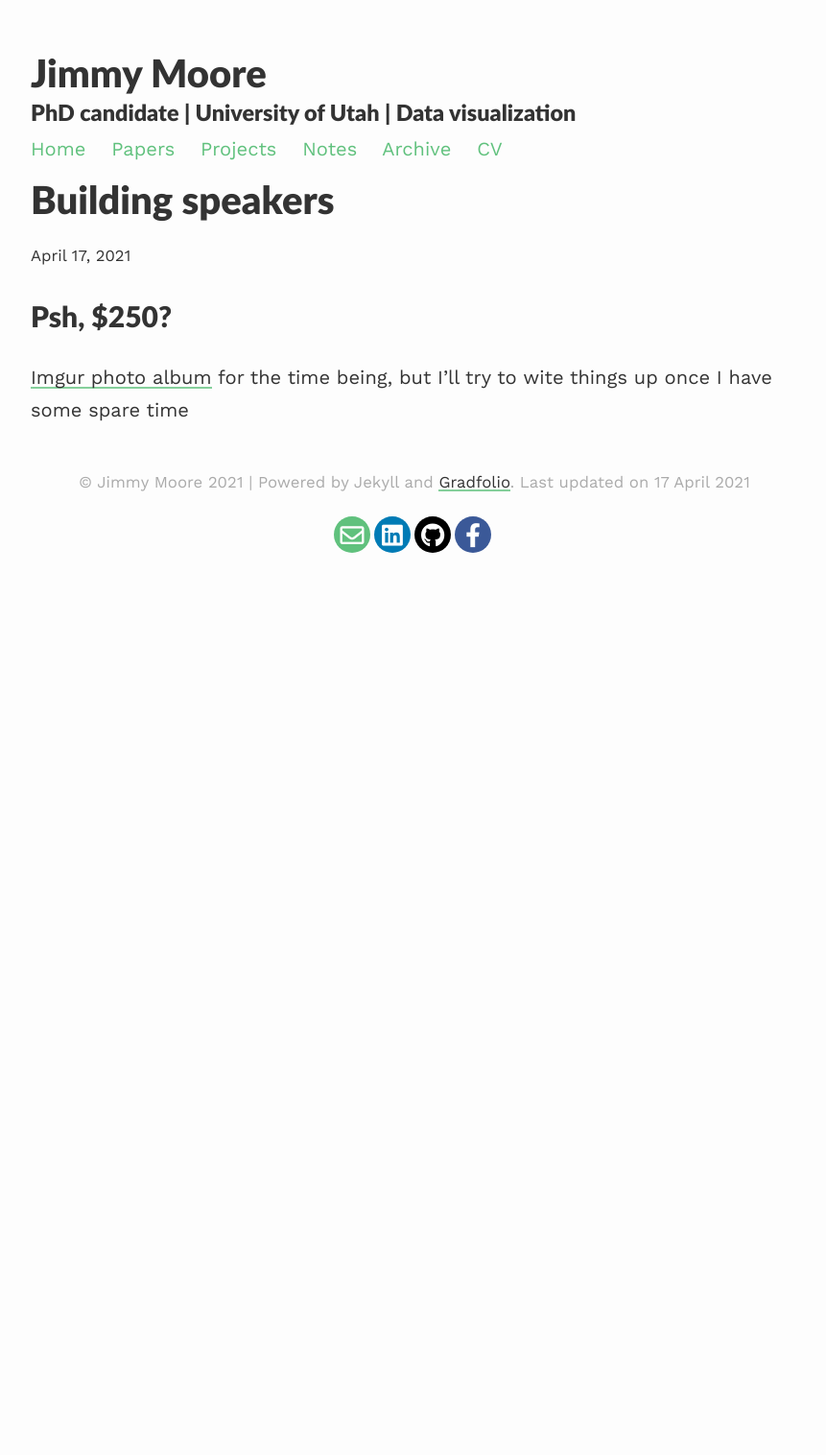
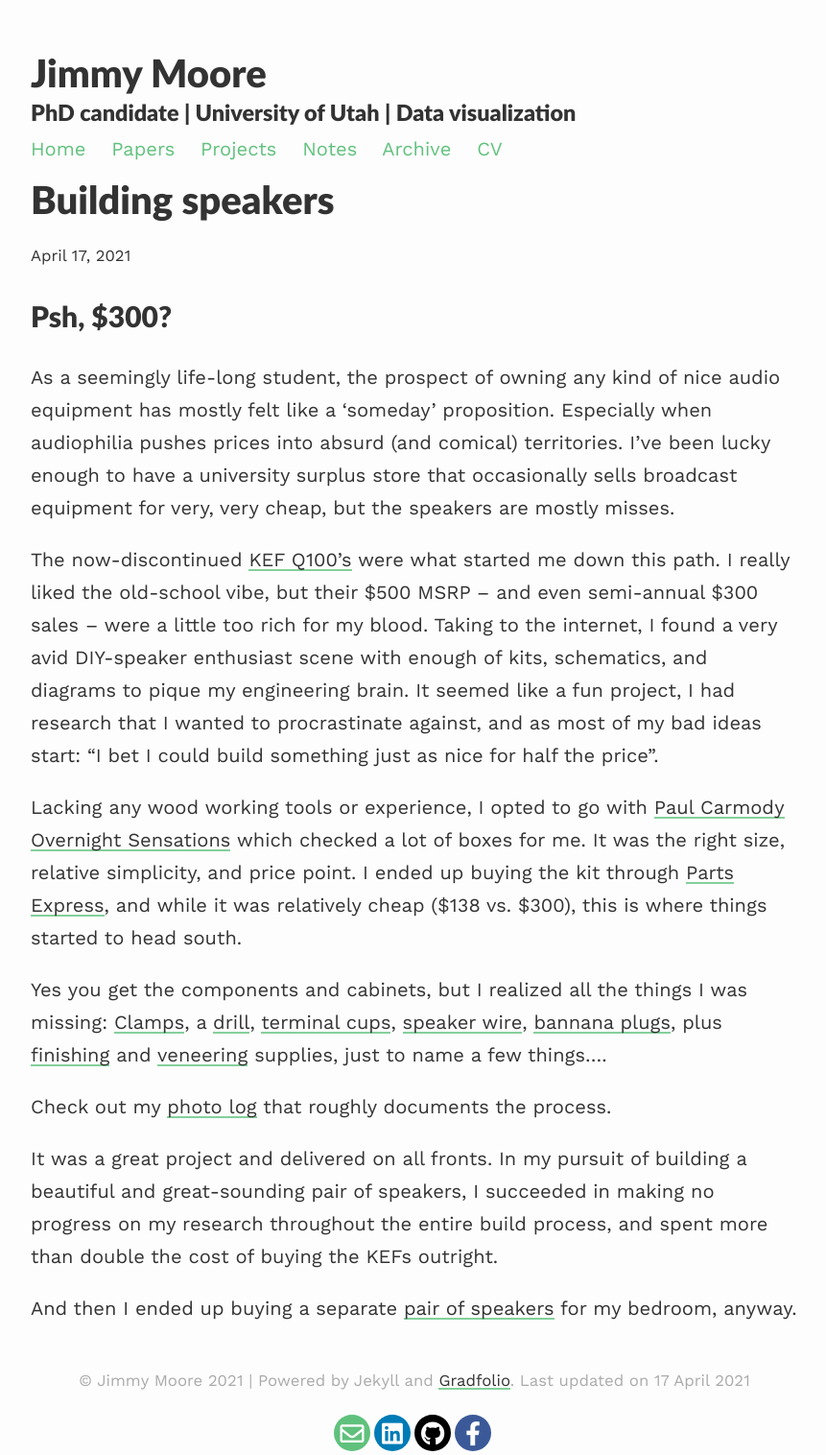
Before and after one commit to UtahJimmy/utahjimmy.github.io, a Jekyll site: the page built from _projects/2_project.md, in a window 1280 px wide. Shown: the whole page at 96% size, without its empty margins (208-1069 px from the left). Built offline with Jekyll 4.4.1, drawn with Linux system fonts in a browser that asks for light colours; nearby versions of some CDN libraries; before the commit the page ends 980 px from its top, so only the background shows below that.

Commit message:
Update 2_project.md

```diff
--- a/_projects/2_project.md
+++ b/_projects/2_project.md
@@ -4,7 +4,18 @@ title: Building speakers
 description: Just as nice for twice the price
 ---
 
-Psh, $250?
+Psh, $300?
 ============
+As a seemingly life-long student, the prospect of owning any kind of nice audio equipment has mostly felt like a 'someday' proposition.  Especially when audiophilia pushes prices into absurd (and comical) territories.  I've been lucky enough to have a university surplus store that occasionally sells broadcast equipment for very, very cheap, but the speakers are mostly misses.
 
-[Imgur photo album](https://imgur.com/a/ynK2r) for the time being, but I'll try to wite things up once I have some spare time
+The now-discontinued [KEF Q100's](http://www.hifi-stereo.net/151072-kef-q100.html) were what started me down this path. I really liked the old-school vibe, but their $500 MSRP -- and even semi-annual $300 sales --  were a little too rich for my blood.  Taking to the internet, I found a very avid DIY-speaker enthusiast scene with enough of kits, schematics, and diagrams to pique my engineering brain.  It seemed like a fun project, I had research that I wanted to procrastinate against, and as most of my bad ideas start: "I bet I could build something just as nice for half the price".
+
+Lacking any wood working tools or experience, I opted to go with [Paul Carmody Overnight Sensations](https://www.sites.google.com/site/undefinition/bookshelf-speakers/diy-overnightsensations) which checked a lot of boxes for me.  It was the right size, relative simplicity, and price point.  I ended up buying the kit through  [Parts Express](https://www.parts-express.com/Overnight-Sensations-MT-Speaker-Pair-Kit-300-706), and while it was relatively cheap ($138 vs. $300), this is where things started to head south.
+
+Yes you get the components and cabinets, but I realized all the things I was missing:  [Clamps](https://www.harborfreight.com/12-inch-bar-clamp-96214.html), a [drill](https://www.boschtools.com/us/en/boschtools-ocs/cordless-screwdrivers-ps21-2a-34758-p/), [terminal cups](https://www.parts-express.com/Round-Speaker-Terminal-2-15-16-Gold-Binding-Post-260-283), [speaker wire](https://www.amazon.com/AmazonBasics-16-Gauge-Speaker-Wire-Feet/dp/B006LW0W5Y/ref=sr_1_4?dchild=1&keywords=speaker+wire&qid=1618686164&sr=8-4), [bannana plugs](https://www.amazon.com/Mediabridge-Banana-Plugs-Corrosion-Resistant-Gold-Plated/dp/B00JFC9BJU/ref=sxin_11_ac_d_pm?ac_md=3-2-QWJvdmUgJDMw-ac_d_pm&crid=32O5A609CJWNF&cv_ct_cx=banana+plugs+for+speaker+wire&dchild=1&keywords=banana+plugs+for+speaker+wire&pd_rd_i=B00JFC9BJU&pd_rd_r=f72f6f3f-f4e7-460c-973e-528136d9db5b&pd_rd_w=LqQcA&pd_rd_wg=Ot7m5&pf_rd_p=fbf6011c-6632-49e8-9631-4e76f7f44920&pf_rd_r=JG9SF8C3D59PX61RFBPD&psc=1&qid=1618686197&sprefix=banan%2Caps%2C220&sr=1-3-22d05c05-1231-4126-b7c4-3e7a9c0027d0), plus [finishing](https://imgur.com/pWiwkU7) and [veneering](https://imgur.com/jTp5d8W) supplies, just to name a few things....
+
+Check out my [photo log](https://imgur.com/a/ynK2r) that roughly documents the process.
+
+It was a great project and delivered on all fronts.  In my pursuit of building a beautiful and great-sounding pair of speakers, I succeeded in making no progress on my research throughout the entire build process, and spent more than double the cost of buying the KEFs outright.
+
+And then I ended up buying a separate [pair of speakers](https://jblpro.com/products/lsr305) for my bedroom, anyway.
```
